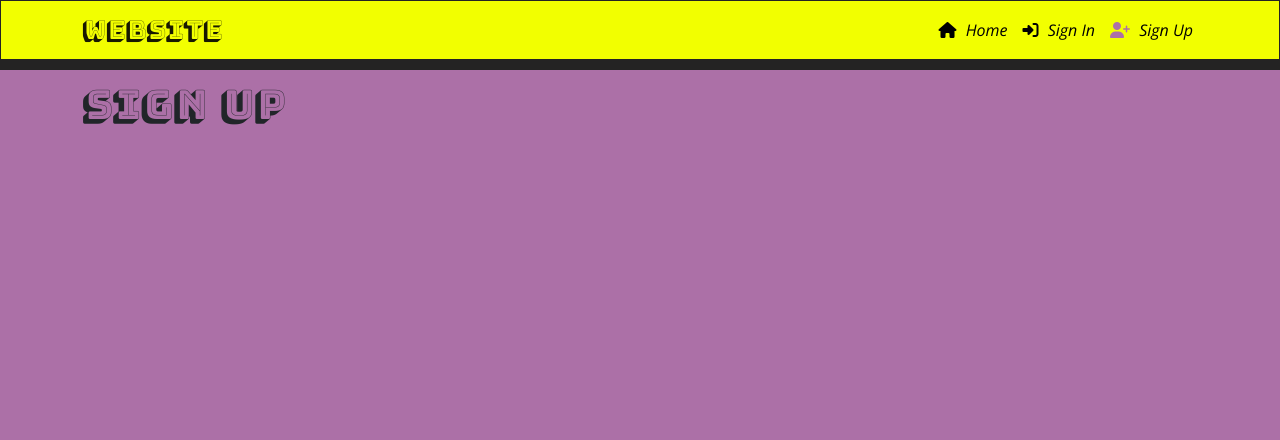
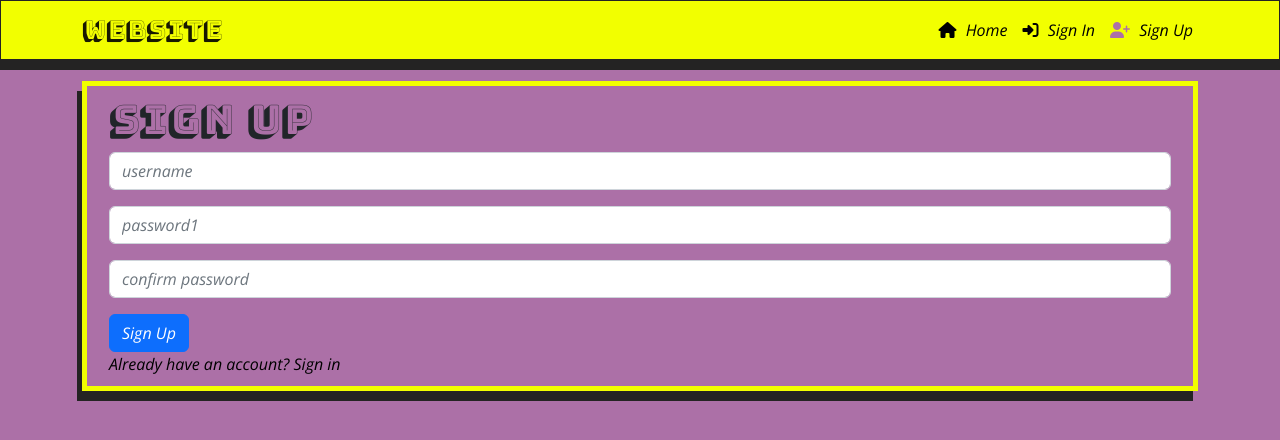
Before and after one commit to Code-Institute-Submissions/challenge, a React (Create React App) app: page /signup in a window 1280 px wide. Shown: the top 440 px of the page. Built offline with nearby package versions, Linux system fonts and the light colour scheme.

Commit message:
add sign up route and page

```diff
--- a/src/App.js
+++ b/src/App.js
@@ -2,6 +2,8 @@ import { Container } from "react-bootstrap";
 import styles from "./App.module.css";
 import NavBar from "./components/NavBar";
 import { Switch, Route } from "react-router-dom";
+import "./api/axiosDefaults";
+import SignUpForm from "./pages/auth/SignUpForm";
 
 function App() {
   return (
@@ -11,7 +13,7 @@ function App() {
         <Switch>
           <Route exact path="/" render={() => <h1>Home Page</h1>} />
           <Route exact path="/signin" render={() => <h1>Sign In</h1>} />
-          <Route exact path="/signup" render={() => <h1>Sign Up</h1>} />
+          <Route exact path="/signup" render={() => <SignUpForm />} />
           <Route
             render={() => (
               <>
--- /dev/null
+++ b/src/api/axiosDefaults.js
@@ -0,0 +1,5 @@
+import axios from "axios";
+
+axios.defaults.baseURL = "https://challenge-api.herokuapp.com/";
+axios.defaults.headers.post["Content-Type"] = "multipart/form-data";
+axios.defaults.withCredentials = true;
--- /dev/null
+++ b/src/pages/auth/SignUpForm.js
@@ -0,0 +1,57 @@
+import React from "react";
+import { Link } from "react-router-dom";
+
+import styles from "../../styles/SignInUpForm.module.css";
+import cardStyle from "../../styles/Card.module.css";
+
+import { Form, Button, Col, Row, Container, Card } from "react-bootstrap";
+
+const SignUpForm = () => {
+  return (
+    <Row>
+      <Col>
+        <Card className={cardStyle.Card}>
+          <Container>
+            <h1>sign up</h1>
+            <Form>
+              <Form.Group className="mb-3" controlId="username">
+                <Form.Label className="d-none">username</Form.Label>
+                <Form.Control
+                  type="text"
+                  placeholder="username"
+                  name="username"
+                />
+              </Form.Group>
+              <Form.Group className="mb-3" controlId="password1">
+                <Form.Label className="d-none">password</Form.Label>
+                <Form.Control
+                  type="password"
+                  placeholder="password1"
+                  name="password1"
+                />
+              </Form.Group>
+              <Form.Group className="mb-3" controlId="password2">
+                <Form.Label className="d-none">confirm password</Form.Label>
+                <Form.Control
+                  type="password"
+                  placeholder="confirm password"
+                  name="password2"
+                />
+              </Form.Group>
+              <Button variant="primary" type="submit">
+                Sign Up
+              </Button>
+            </Form>
+          </Container>
+          <Container>
+            <Link to="/signin">
+              Already have an account? <span>Sign in</span>
+            </Link>
+          </Container>
+        </Card>
+      </Col>
+    </Row>
+  );
+};
+
+export default SignUpForm;
--- /dev/null
+++ b/src/styles/Card.module.css
@@ -0,0 +1,7 @@
+.Card{
+    background-color: #AC70A7;
+    border: 5px solid #F2FF00 ;
+    border-radius: 0;
+    padding: 10px;
+    box-shadow: -5px 10px #242323;
+}
```
Also changed, not shown: src/styles/Button.module.css (added), src/styles/SignInUpForm.module.css (added), 1 other file (tests, documents, lock files or other folders).
